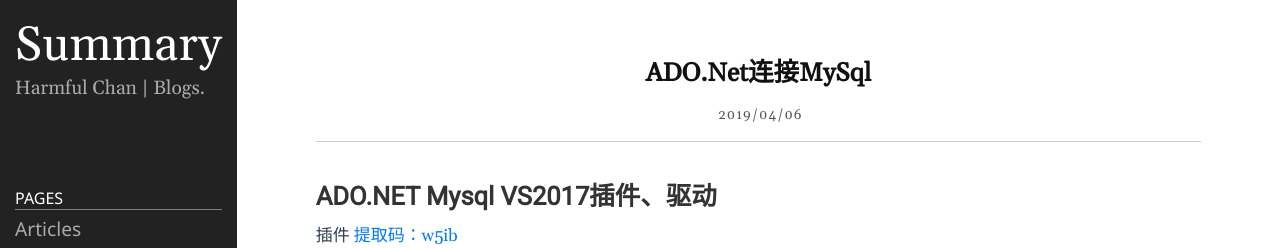
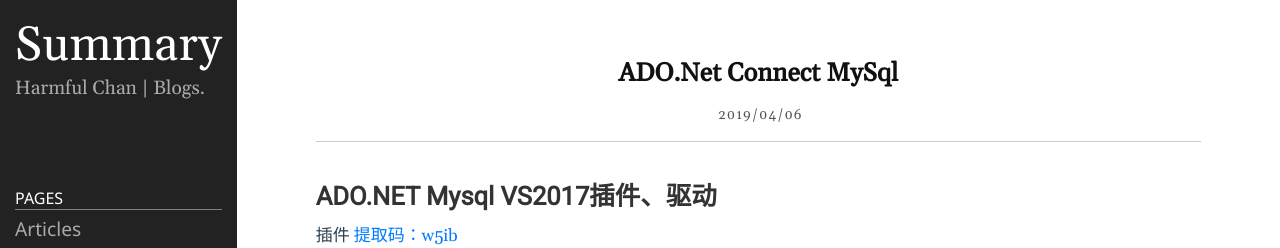
Before and after one commit to harmful-chan/pages, a Jekyll site: the page built from _posts/2019-04-06-ADO.Net连接MySql.md, in a window 1280 px wide. Shown: the top 248 px of the page. Built offline with Jekyll 4.4.1, drawn with Linux system fonts in a browser that asks for light colours.

Commit message:
Update 2019-04-06-ADO.Net连接MySql.md

```diff
--- a/_posts/2019-04-06-ADO.Net连接MySql.md
+++ b/_posts/2019-04-06-ADO.Net连接MySql.md
@@ -1,6 +1,6 @@
 ---
 layout: post
-title: "ADO.Net连接MySql"
+title: "ADO.Net Connect MySql"
 date: 2019-04-06 19:20:23 +0900
 category: MySql5.7 .Net
 ---
```
